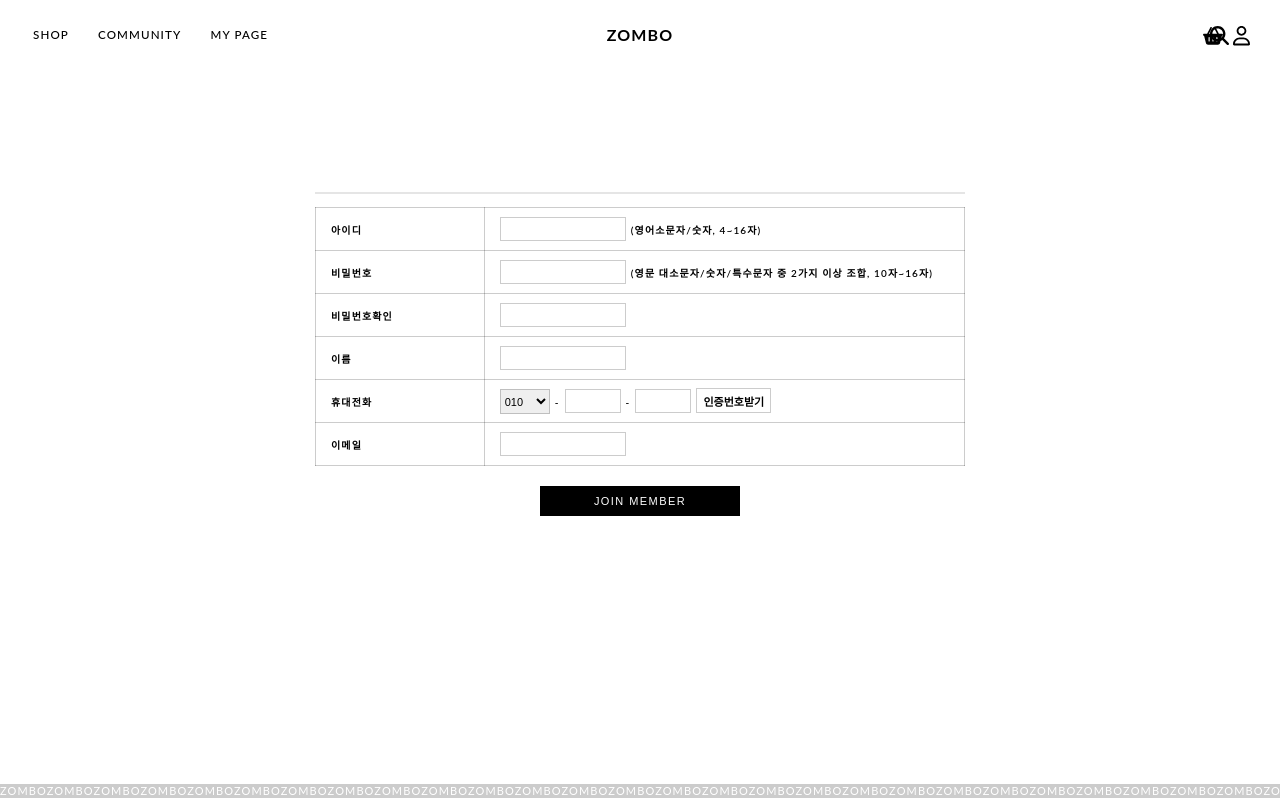
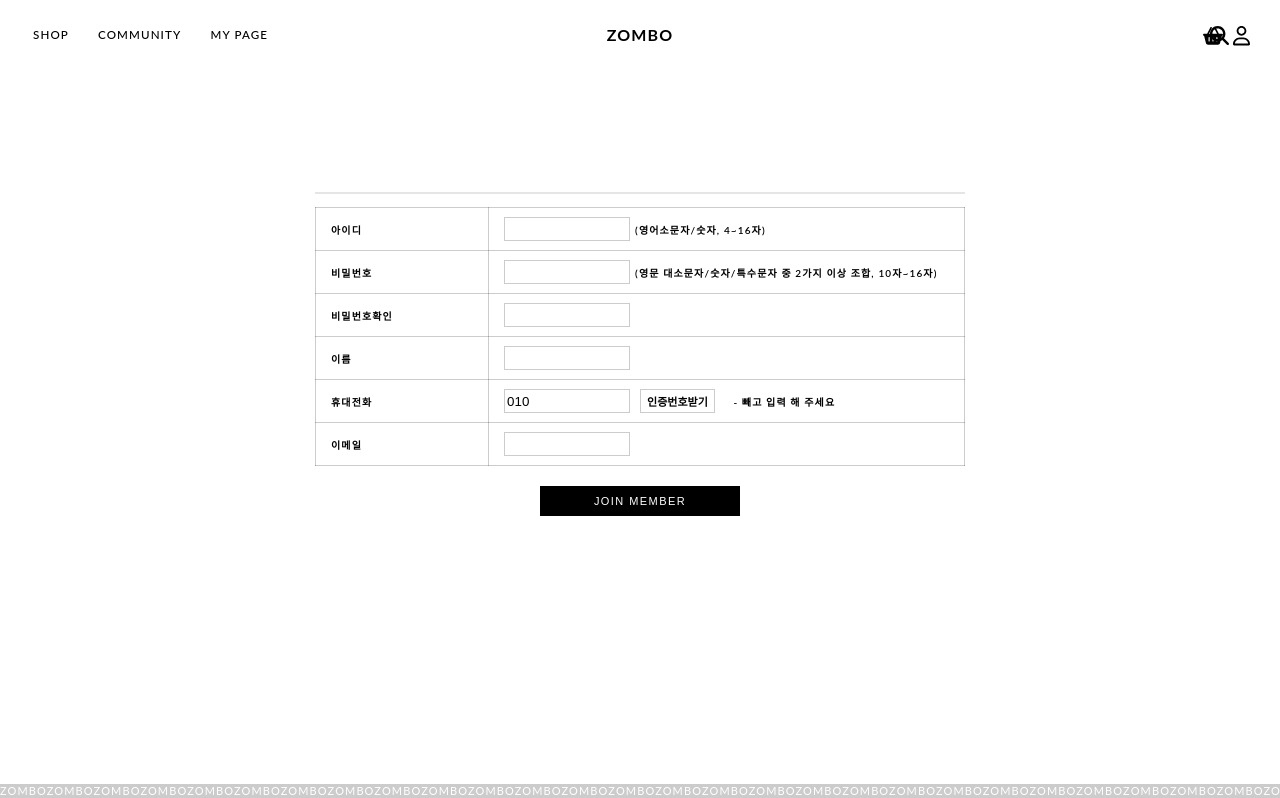
Before and after one commit to 1yoouoo/ShoppingMall, a React (Create React App) app in the folder Documents/shoppingmall/: page /signup in a window 1280 px wide. Shown: the top 798 px of the page. Built offline with nearby package versions, Linux system fonts and the light colour scheme.

Commit message:
feat: signup api 연동 테스트

```diff
--- a/Documents/shoppingmall/package.json
+++ b/Documents/shoppingmall/package.json
@@ -6,6 +6,7 @@
     "@testing-library/jest-dom": "^5.16.5",
     "@testing-library/react": "^13.4.0",
     "@testing-library/user-event": "^13.5.0",
+    "axios": "^1.2.1",
     "node-sass": "^7.0.3",
     "react": "^18.2.0",
     "react-dom": "^18.2.0",
--- /dev/null
+++ b/Documents/shoppingmall/src/API/Api.js
@@ -0,0 +1,35 @@
+import axios from "axios";
+// AWS API
+const API_base = "http://api.mullae.com";
+
+// LOCAL API
+// const API_base = "http://192.168.35.126:8080";
+
+const API = {
+  signup: async (login_id, password, name, phone_number, email) => {
+    console.log(
+      "hihi signup call!",
+      login_id,
+      password,
+      name,
+      phone_number,
+      email
+    );
+    const data = await axios.post(`${API_base}/signup`, {
+      login_id: login_id,
+      password: password,
+      name: name,
+      phone_number: phone_number,
+      email: email,
+    });
+    console.log(data);
+    if (data.status === 200) {
+      return data;
+    } else {
+      console.log("error", data?.status);
+    }
+    console.log(data);
+  },
+};
+
+export default API;
--- a/Documents/shoppingmall/src/App.scss
+++ b/Documents/shoppingmall/src/App.scss
@@ -538,20 +538,9 @@
         }
       }
       :nth-child(5) {
-        input {
-          margin-left: 5px;
-          margin-right: 5px;
-          width: 50px;
-        }
-        select {
-          width: 50px;
-          font-size: 11px;
-          height: 25px;
-          border: 1px solid rgba(0, 0, 0, 0.2);
-          margin-right: 5px;
-        }
         button {
-          height: 25px;
+          margin: 0 10px;
+          height: 24px;
           background-color: #fff;
           border: 1px solid rgba(0, 0, 0, 0.2);
           font-size: 11px;
--- a/Documents/shoppingmall/src/Containers/SignUpPage.js
+++ b/Documents/shoppingmall/src/Containers/SignUpPage.js
@@ -1,16 +1,53 @@
+import API from "../API/Api";
+import { useState } from "react";
 import StyledButton from "../Components/StyledButton";
 
 const SignUpPage = () => {
+  const [inputValue, setInputValue] = useState({
+    login_id: "",
+    password: "",
+    password_check: "",
+    phone_number: "010",
+    name: "",
+    email: "",
+  });
+  const onChangeValue = (e) => {
+    setInputValue({ ...inputValue, [e.target.name]: e.target.value });
+    console.log(inputValue);
+  };
+
+  //function
+  const onClickPN = () => {
+    console.log(inputValue);
+  };
+
+  const handleSubmit = () => {
+    API.signup(
+      inputValue.login_id,
+      inputValue.password,
+      inputValue.phone_number,
+      inputValue.name,
+      inputValue.email
+    ).then((data) => {
+      console.log(data);
+    });
+  };
+
   return (
     <div className="signup">
       <div className="signup__line"></div>
       <div className="signup__form">
         <table className="signup__form--table">
+          <tbody>
             {/* 아이디 */}
             <tr>
               <td>아이디</td>
               <td>
-              <input></input>
+                <input
+                  name="login_id"
+                  onChange={onChangeValue}
+                  value={inputValue.login_id}
+                />
                 <span>(영어소문자/숫자, 4~16자)</span>
               </td>
             </tr>
@@ -18,7 +55,11 @@ const SignUpPage = () => {
             <tr>
               <td>비밀번호</td>
               <td>
-              <input></input>
+                <input
+                  name="password"
+                  onChange={onChangeValue}
+                  value={inputValue.password}
+                />
                 <span>
                   (영문 대소문자/숫자/특수문자 중 2가지 이상 조합, 10자~16자)
                 </span>
@@ -28,46 +69,55 @@ const SignUpPage = () => {
             <tr>
               <td>비밀번호확인</td>
               <td>
-              <input></input>
+                <input
+                  name="password_check"
+                  onChange={onChangeValue}
+                  value={inputValue.password_check}
+                />
               </td>
             </tr>
             {/* 이름 */}
             <tr>
               <td>이름</td>
               <td>
-              <input></input>
+                <input
+                  name="name"
+                  onChange={onChangeValue}
+                  value={inputValue.name}
+                />
               </td>
             </tr>
             {/* 휴대전화 */}
             <tr>
               <td>휴대전화</td>
               <td>
-              <select>
-                <option value="010">010</option>
-                <option value="011">011</option>
-                <option value="016">016</option>
-                <option value="017">017</option>
-                <option value="019">019</option>
-              </select>
-              -
-              <input type="text" size="4" />
-              -
-              <input type="text" size="4" />
-              <button>인증번호받기</button>
+                <input
+                  type="text"
+                  size="4"
+                  name="phone_number"
+                  onChange={onChangeValue}
+                  value={inputValue.phone_number}
+                />
+                <button onClick={onClickPN}>인증번호받기</button>
+                <span> - 빼고 입력 해 주세요</span>
               </td>
             </tr>
             {/* 이메일 */}
             <tr>
               <td>이메일</td>
               <td>
-              <input></input>
-              <span></span>
+                <input
+                  name="email"
+                  onChange={onChangeValue}
+                  value={inputValue.email}
+                />
               </td>
             </tr>
+          </tbody>
         </table>
       </div>
       <div className="signup__button">
-        <StyledButton background="black" color="white">
+        <StyledButton background="black" color="white" onClick={handleSubmit}>
           JOIN MEMBER
         </StyledButton>
       </div>
```
Also changed, not shown: 1 other file (tests, documents, lock files or other folders). Lines whose indentation alone changed are shown as unchanged.
